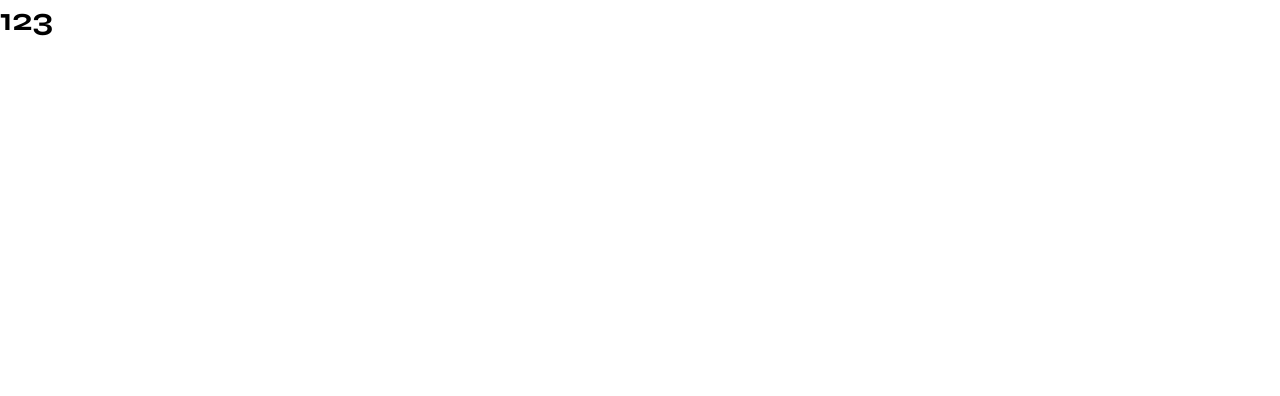
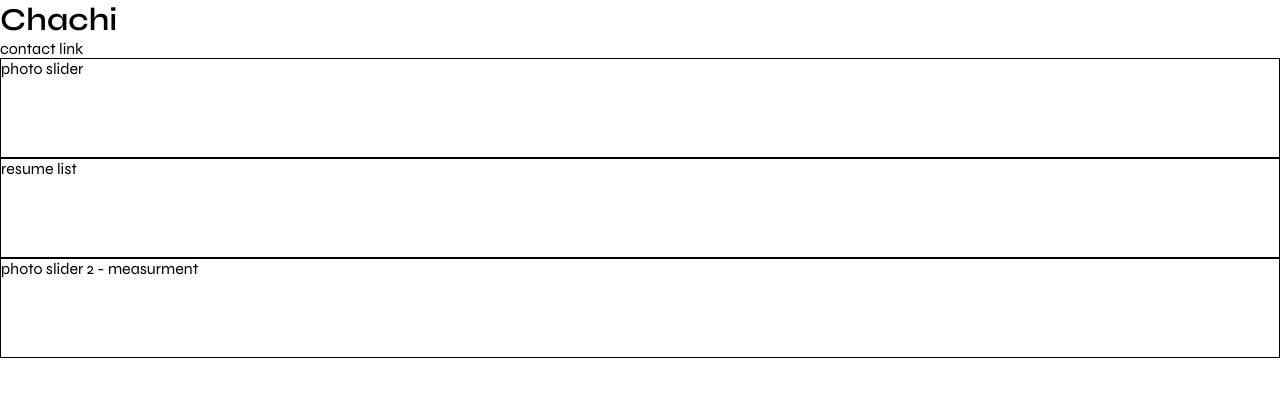
Before and after one commit to 0teklee/portfolio_v_1, a Next.js app: page / in a window 1280 px wide. Shown: the top 396 px of the page. Built offline with nearby package versions, Linux system fonts and the light colour scheme.

Commit message:
fix: sketches

```diff
--- /dev/null
+++ b/components/Templates/MobileMainTemplate.tsx
@@ -0,0 +1,5 @@
+const MobileMainTemplate = () => {
+  return <div>mobile 123</div>;
+};
+
+export default MobileMainTemplate;
--- /dev/null
+++ b/components/Templates/PcMainTemplate.tsx
@@ -0,0 +1,5 @@
+const PcMainTemplate = () => {
+  return <div>pc 123</div>;
+};
+
+export default PcMainTemplate;
--- a/pages/_document.tsx
+++ b/pages/_document.tsx
@@ -1,21 +1,19 @@
-import {
-    Html,
-    Head,
-    Main,
-    NextScript
-} from "next/document";
-
+import { Html, Head, Main, NextScript } from "next/document";
 
 const Document = () => {
-
   return (
     <Html>
       <Head>
         <link rel="preconnect" href="https://fonts.googleapis.com" />
-                        <link rel="preconnect" href="https://fonts.gstatic.com" crossOrigin="true" />
         <link
-                                href="https://fonts.googleapis.com/css2?family=Syne:wght@400;500;600;700;800&display=swap"
-                                rel="stylesheet"/>
+          rel="preconnect"
+          href="https://fonts.gstatic.com"
+          crossOrigin="true"
+        />
+        <link
+          href="https://fonts.googleapis.com/css2?family=Playfair+Display:wght@500&family=Syne:wght@400;500;600&display=swap"
+          rel="stylesheet"
+        />
       </Head>
       <body>
         <Main />
@@ -23,7 +21,6 @@ const Document = () => {
       </body>
     </Html>
   );
+};
 
-}
-
-export default Document
+export default Document;
--- a/pages/index.tsx
+++ b/pages/index.tsx
@@ -1,33 +1,41 @@
-import type { NextPage } from 'next'
-import Head from 'next/head'
-import Image from 'next/image'
-import { sizes} from "../styles/theme";
-import MobileMain from "../components/Templates/MobileMain";
-import PcMain from "../components/Templates/PcMain";
+import type { NextPage } from "next";
+import Head from "next/head";
+import Image from "next/image";
+import { sizes } from "../styles/theme";
+import MobileMainTemplate from "../components/Templates/MobileMainTemplate";
+import PcMainTemplate from "../components/Templates/PcMainTemplate";
 import useWindowDimensions from "../utils/Hooks/useWindowDimensions";
 
 const Home: NextPage = () => {
-    console.log((sizes.laptop.slice(0,-2)))
-    const {width} = useWindowDimensions();
-    console.log(width)
+  console.log(sizes.laptop.slice(0, -2));
+  const { width } = useWindowDimensions();
+  console.log(width);
   return (
-    <div >
+    <div style={{ height: "1000px" }}>
       <Head>
         <title>Portfolio</title>
         <meta name="description" content="Generated by create next app" />
         <link rel="icon" href="/favicon.ico" />
       </Head>
-
-      <main >
-          <h1>123</h1>
-          {/*{ window.innerWidth < Number(sizes.laptop.slice(0,-2)) ? <MobileMain/> : <PcMain/>}*/}
+      <header style={{ display: "fixed" }}>
+        <h1>Chachi</h1>
+        <span>contact link</span>
+      </header>
+      <main>
+        <div style={{ border: "1px solid black", height: "100px" }}>
+          photo slider
+        </div>
+        <div style={{ border: "1px solid black", height: "100px" }}>
+          resume list
+        </div>
+        <div style={{ border: "1px solid black", height: "100px" }}>
+          photo slider 2 - measurment
+        </div>
       </main>
 
-      <footer>
+      <footer></footer>
+    </div>
+  );
+};
 
-      </footer>
-    </div>
-  )
-}
-
-export default Home
+export default Home;
--- a/styles/global-styles.ts
+++ b/styles/global-styles.ts
@@ -1,4 +1,4 @@
-import {createGlobalStyle} from "styled-components";
+import { createGlobalStyle } from "styled-components";
 import normalize from "styled-normalize";
 
 export const GlobalStyles = createGlobalStyle`
@@ -25,8 +25,8 @@ h1, h2, h3, h4, h5, h6, p, span, a {
 }
 * {
   box-sizing: border-box;
-  font-family: 'Syne', sans-serif;
+  font-family: 'Syne','Playfair Display' ,sans-serif;
   line-height: normal;
   letter-spacing: normal;
 }
-`
+`;
```
Also changed, not shown: components/Templates/MobileMain.tsx (deleted, +0 -10 lines), components/Templates/PcMain.tsx (deleted, +0 -10 lines), 1 other file (tests, documents, lock files or other folders). Lines whose indentation alone changed are shown as unchanged.
